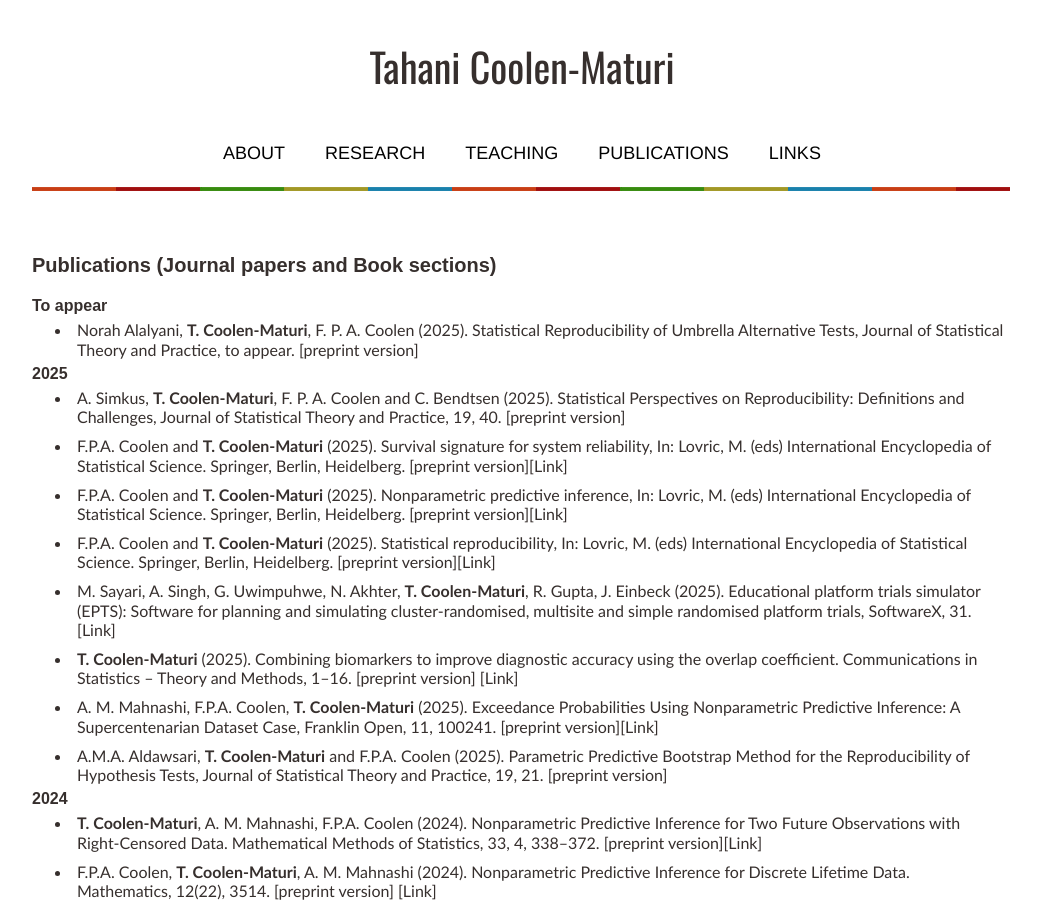
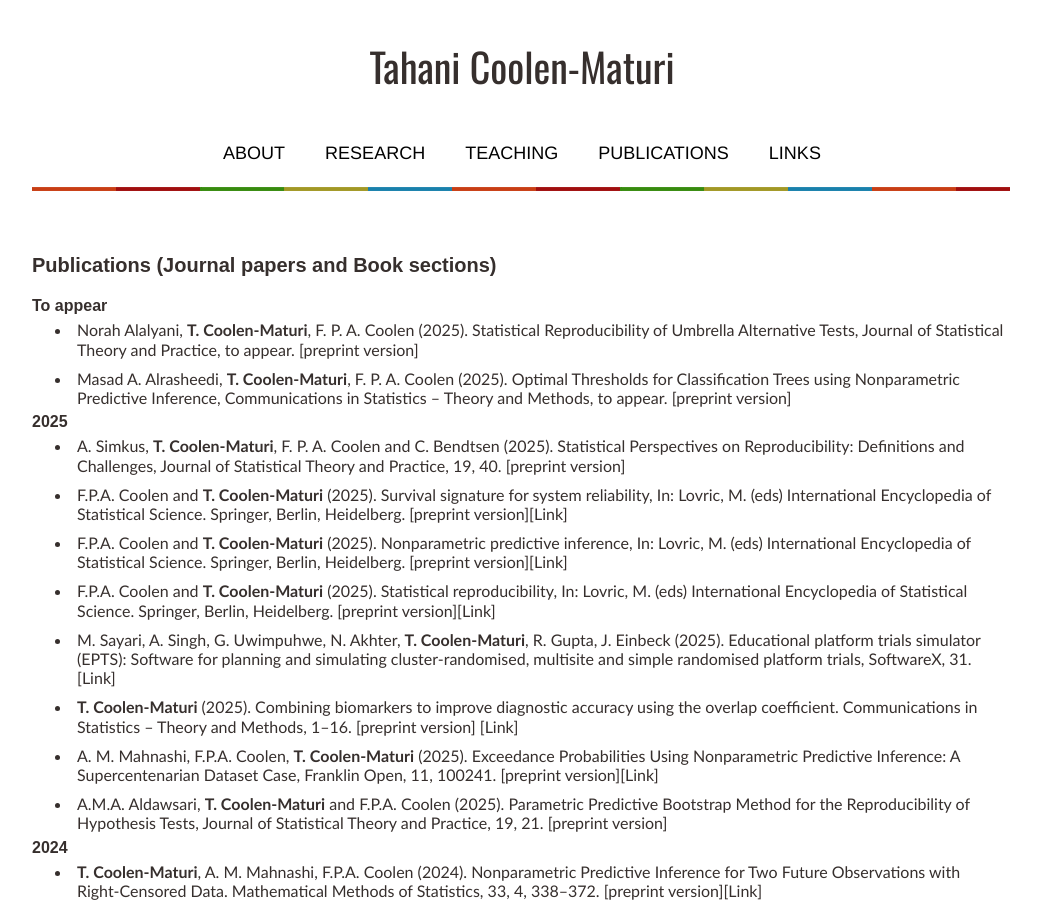
Before and after one commit to tmaturi/tahanimaturi, a Jekyll site: the page built from publications.md, in a window 1280 px wide and 900 px high. Shown: the whole window, without its empty margins (119-1160 px from the left). Built offline with Jekyll 4.4.1, drawn with Linux system fonts in a browser that asks for light colours; our own code applies the rules of GitHub Pages for plain Markdown files.

Commit message:
Update publications.md

```diff
--- a/publications.md
+++ b/publications.md
@@ -9,6 +9,8 @@ title: Publications
 ### To appear
 
 - Norah Alalyani, **T. Coolen-Maturi**, F. P. A. Coolen (2025). Statistical Reproducibility of Umbrella Alternative Tests, Journal of Statistical Theory and Practice, to appear. [[preprint version](pdfs/Paper1_Umbrella_20250728rev.pdf){:target="_blank"}]
+
+- Masad A. Alrasheedi, **T. Coolen-Maturi**, F. P. A. Coolen (2025). Optimal Thresholds for Classification Trees using Nonparametric Predictive Inference, Communications in Statistics – Theory and Methods, to appear. [[preprint version](pdfs/Masad_Paper_20250430_rev.pdf){:target="_blank"}]
 
 
 
```
